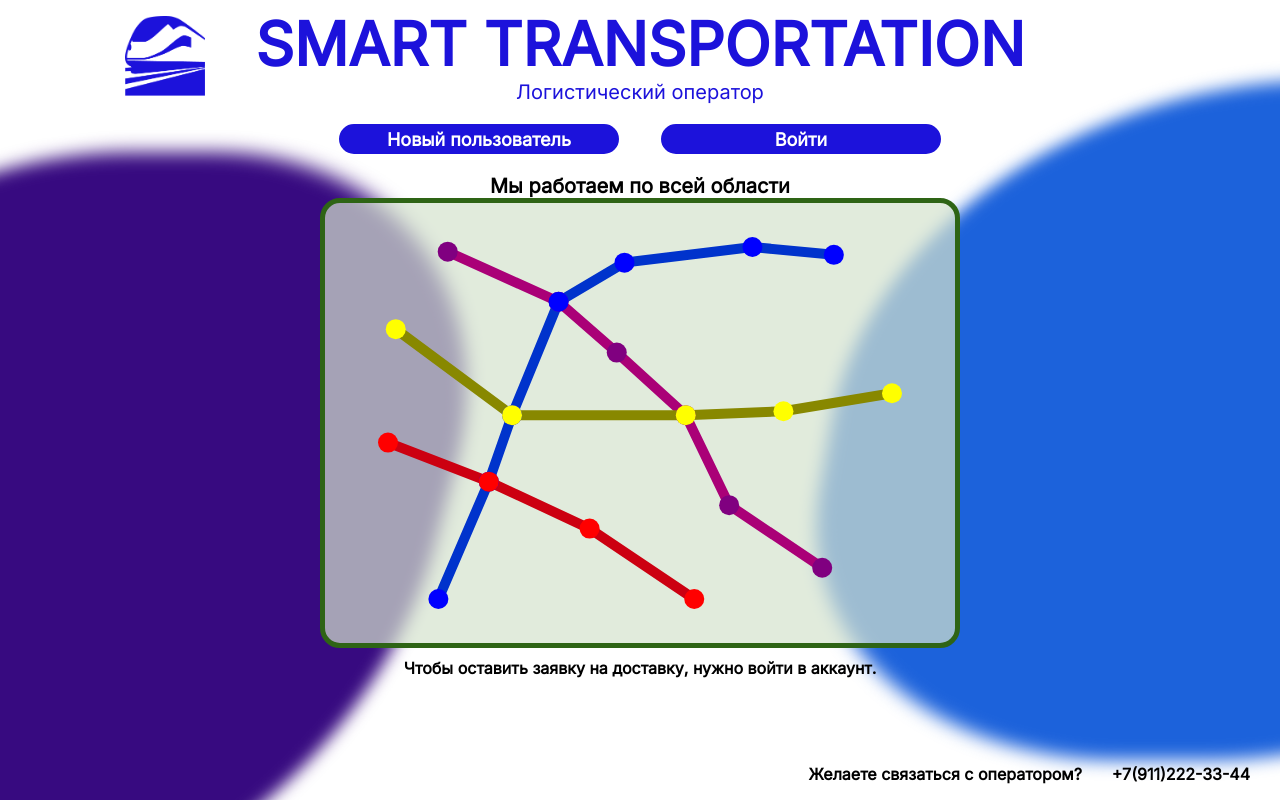
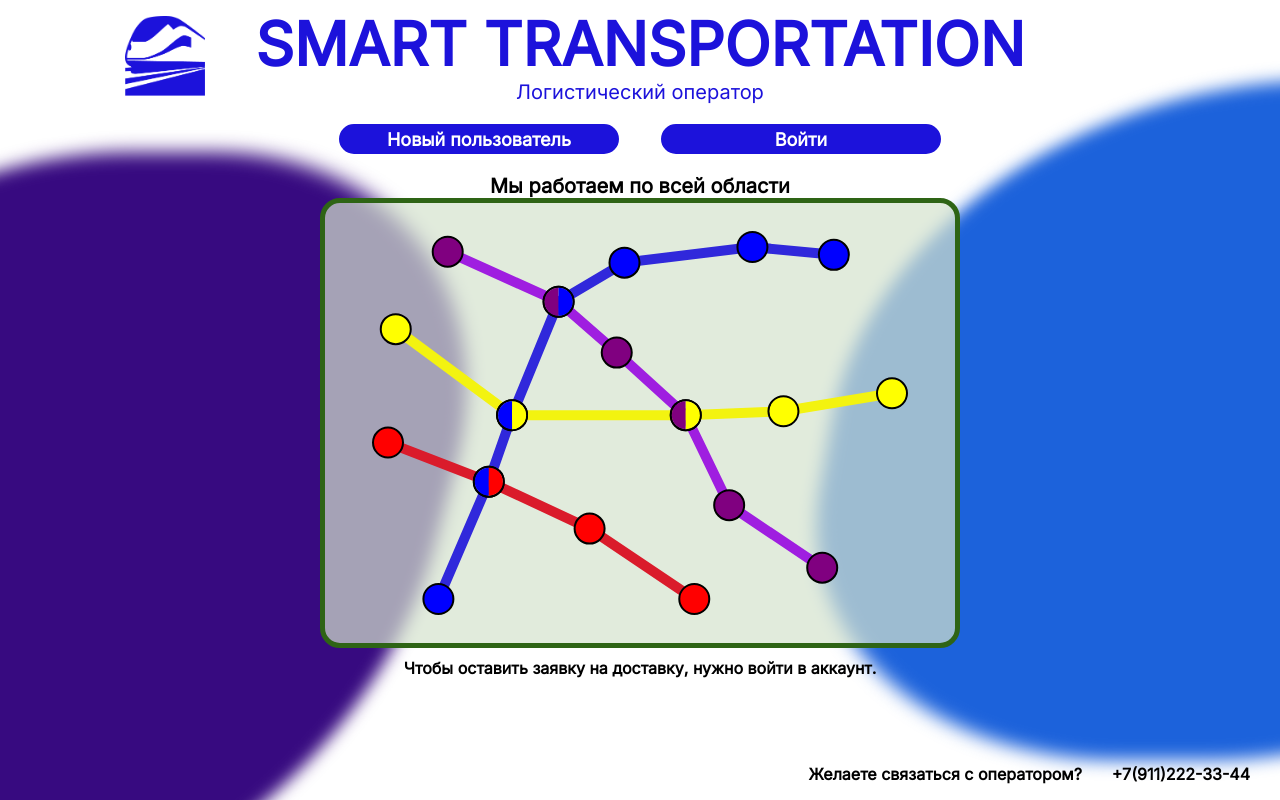
Before and after one commit to Sitkevich88/smart-transportation, a React (Create React App) app: page / in a window 1280 px wide. Built offline with nearby package versions, Linux system fonts and the light colour scheme.

Commit message:
added lines intersections to MapPreview

```diff
--- a/src/MapPreview.js
+++ b/src/MapPreview.js
@@ -162,22 +162,22 @@ const MapPreview = () => {
         {
             id: 1,
             name: "purple",
-            color: "#AA0077"
+            color: "#9f1ee0"
         },
         {
             id: 2,
             name: "blue",
-            color: "#0033CC"
+            color: "rgba(28,18,219,0.9)"
         },
         {
             id: 3,
             name: "red",
-            color: "#CC0011"
+            color: "#da1b2b"
         },
         {
             id: 4,
             name: "yellow",
-            color: "#888800"
+            color: "#f3f310"
         }
     ];
     const intersections = [
@@ -217,10 +217,10 @@ const MapPreview = () => {
     const canvas = React.createRef();
 
     normaliseStations(stations, 630, 440); //todo get width and height of canvas
-    const points = getPointsFromStations(stations, trainLines);
+    const points = getPointsFromStations(stations, trainLines, intersections);
     const lines = getLinesFromStations(stations, trainLines);
 
-    const html = (<div className={styles.wrapper}>
+    return (<div className={styles.wrapper}>
         <p className={styles.tittle}>Мы работаем по всей области</p>
         <div className={styles.canvas} id="canvas" ref={canvas}>
             <svg className={styles.svg}>
@@ -229,8 +229,6 @@ const MapPreview = () => {
             </svg>
         </div>
     </div>);
-
-    return html;
 }
 
 function normaliseStations(stations, width, height){
@@ -249,13 +247,45 @@ function normaliseStations(stations, width, height){
     });
 }
 
-function getPointsFromStations(stations, trainLines){
+function getPointsFromStations(stations, trainLines, intersections){
     const points = [];
+    const r = 15;
+    const strokeWidth = 2;
+    const offset = strokeWidth / 2;
+
     stations.forEach(st => {
-        points.push(<circle cx={st.x} cy={st.y} r={10} style={{
-            fill: trainLines.find(line => st.line_id === line.id).name
-        }} key={st.id}/>);
+        if (!intersections.find(intersection => st.id === intersection.station_id)) {
+            points.push(
+                <circle cx={st.x} cy={st.y} r={r} style={{
+                    fill: trainLines.find(line => st.line_id === line.id).name
+                }} key={st.id} stroke="black" strokeWidth={strokeWidth}/>
+            );
+        } else{
+            points.push(
+                <circle cx={st.x} cy={st.y} r={r} key={st.id} fillOpacity="0" stroke="black" strokeWidth={strokeWidth}/>
+            );
+        }
     });
+
+    function drawIntersection(intersectionId){
+        const intersectedStations = intersections
+            .filter(intersection => intersection.id === intersectionId)
+            .map(intersection => stations.find(st => st.id === intersection.station_id));
+
+        const x = intersectedStations.reduce((sum, st) => sum + st.x, 0) / intersectedStations.length;
+        const y = intersectedStations.reduce((sum, st) => sum + st.y, 0) / intersectedStations.length;
+
+        //todo пересечние больше двух линий
+        const strL = `M ${x} ${y-(r-offset)} A 1 1 0 0 0 ${x} ${y+(r-offset)} L ${x} ${y-(r-offset)} Z`;
+        const strR = `M ${x} ${y-(r-offset)} L ${x} ${y+(r-offset)} A 1 1 0 0 0 ${x} ${y-(r-offset)} Z`;
+
+        points.push(...[
+            (<path d={strL} key={intersectedStations[0].id} style={{fill: trainLines.find(line => intersectedStations[0].line_id === line.id).name}}/>),
+            (<path d={strR} key={intersectedStations[1].id} style={{fill: trainLines.find(line => intersectedStations[1].line_id === line.id).name}}/>)
+        ]);
+    }
+
+    new Set(intersections.map(intersection => intersection.id)).forEach(val => drawIntersection(val));
 
     return points;
 }
@@ -279,7 +309,7 @@ function getLinesFromStations(stations, trainLines){
     trainLinesIds.forEach(lineId => {
         const color = trainLines.find(line => lineId === line.id).color;
         const values = linesMap.get(lineId).join(' ');
-        lines.push(<polyline points={values} fill="none" stroke={color}  strokeWidth={10} />)
+        lines.push(<polyline points={values} fill="none" stroke={color}  strokeWidth={10} key={lineId} />)
     })
 
     return lines;
```
